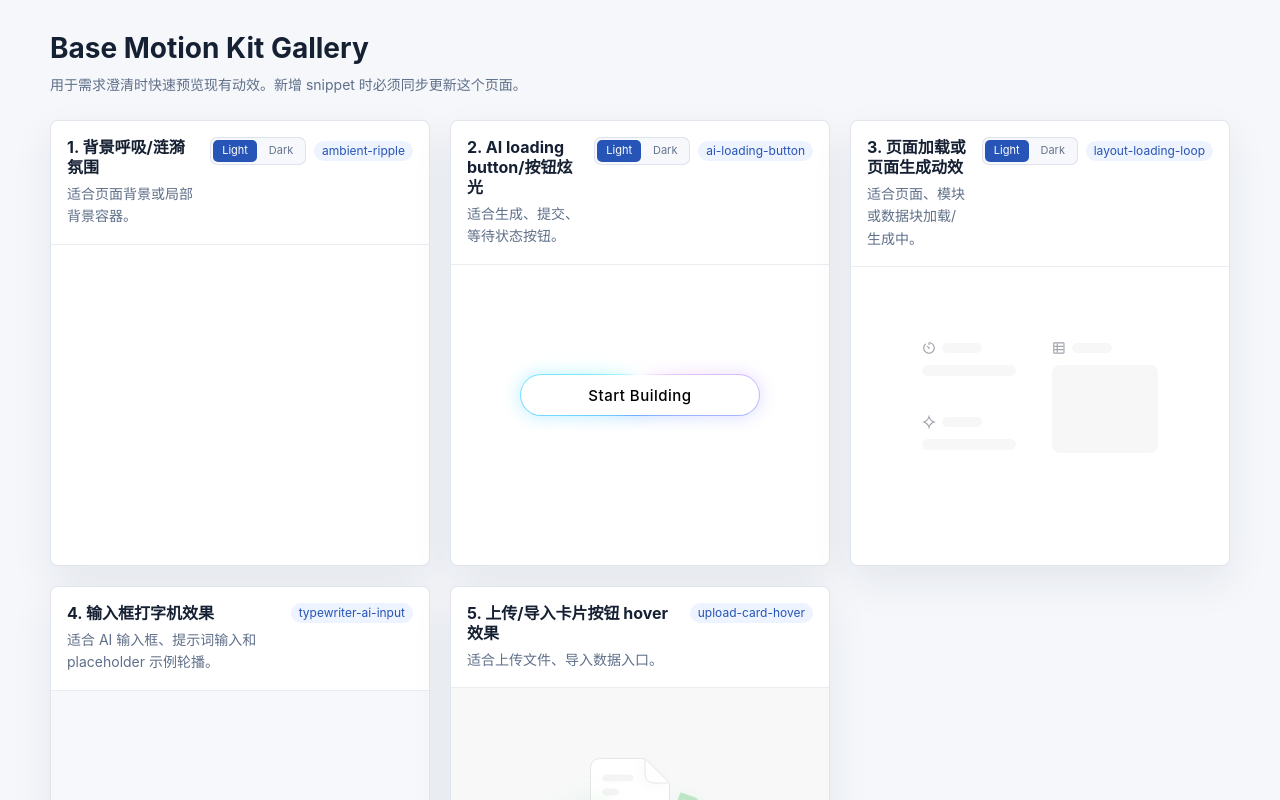
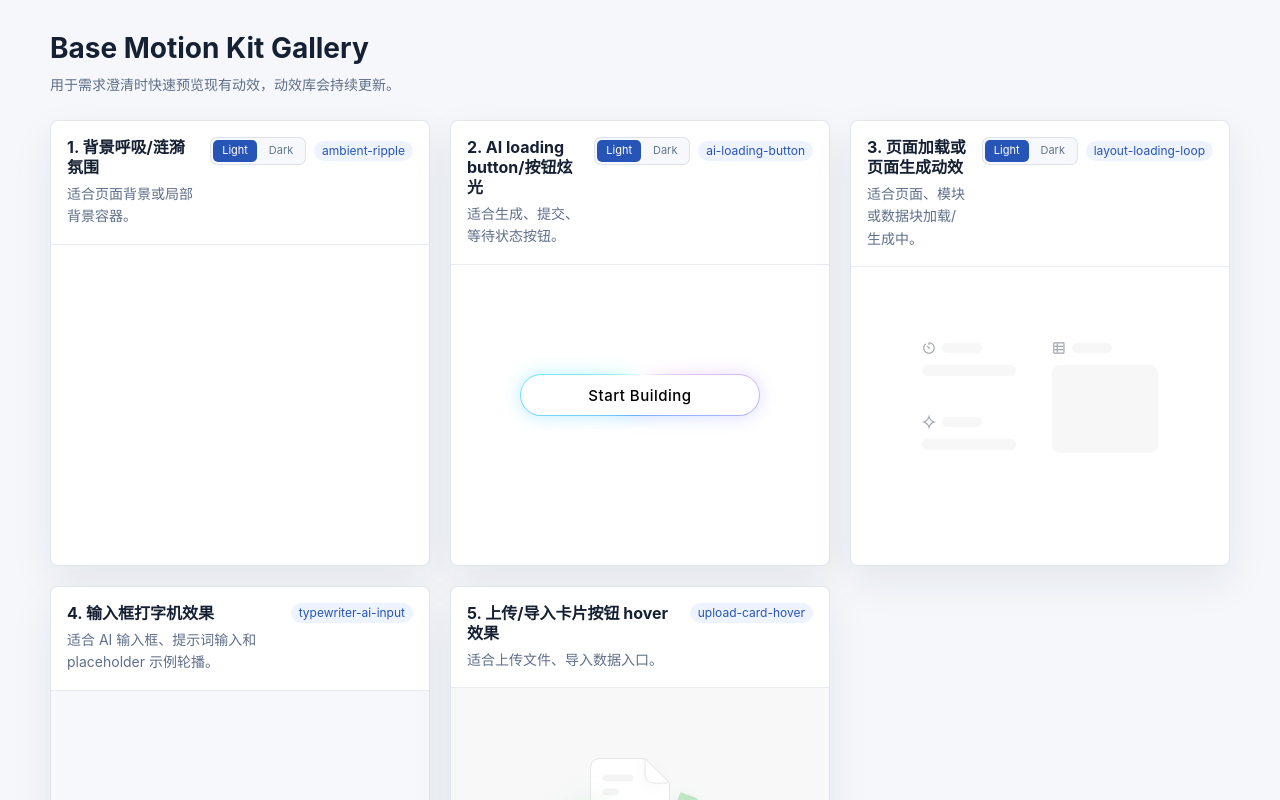
Before and after one commit to wy77308792/Base-Motion-Kit, a website: page snippets/gallery.html in a window 1280 px wide. Shown: the top 800 px of the page. Drawn offline with Linux system fonts and the light colour scheme.

Commit message:
Update gallery intro copy

```diff
--- a/snippets/gallery.html
+++ b/snippets/gallery.html
@@ -156,7 +156,7 @@
   <header>
     <div class="intro">
       <h1>Base Motion Kit Gallery</h1>
-      <p>用于需求澄清时快速预览现有动效。新增 snippet 时必须同步更新这个页面。</p>
+      <p>用于需求澄清时快速预览现有动效，动效库会持续更新。</p>
     </div>
   </header>
 
```
